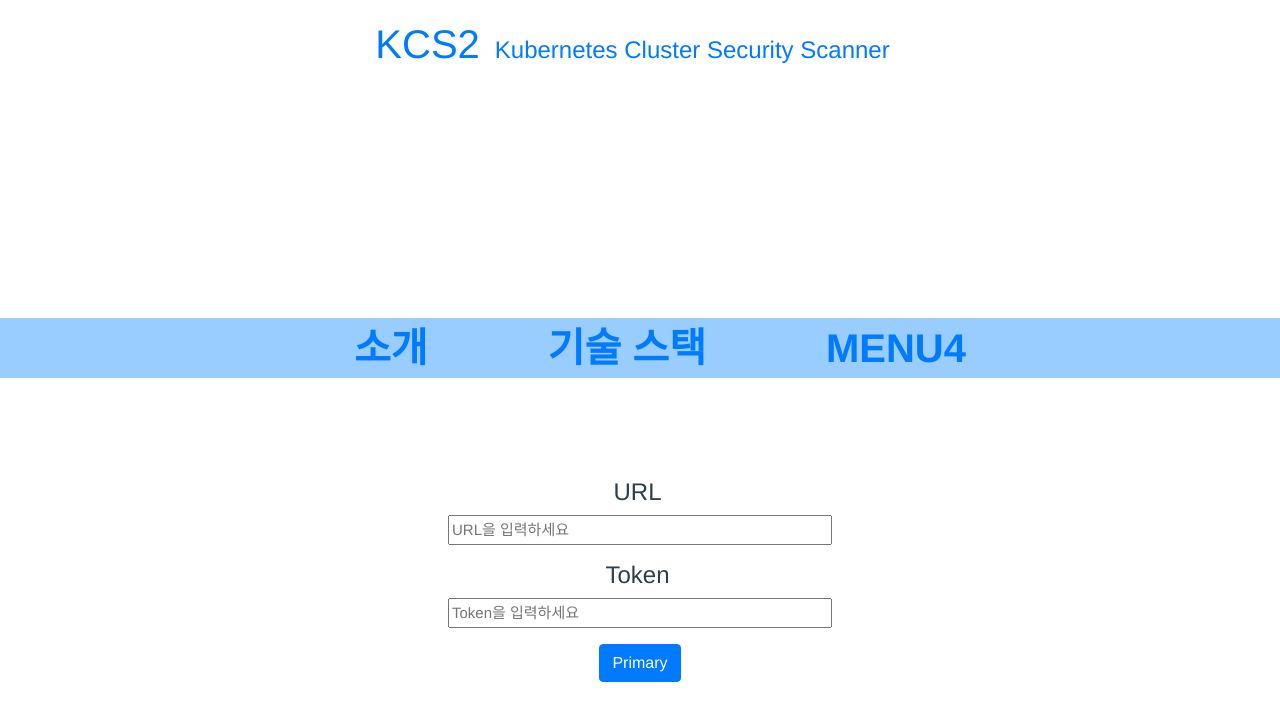
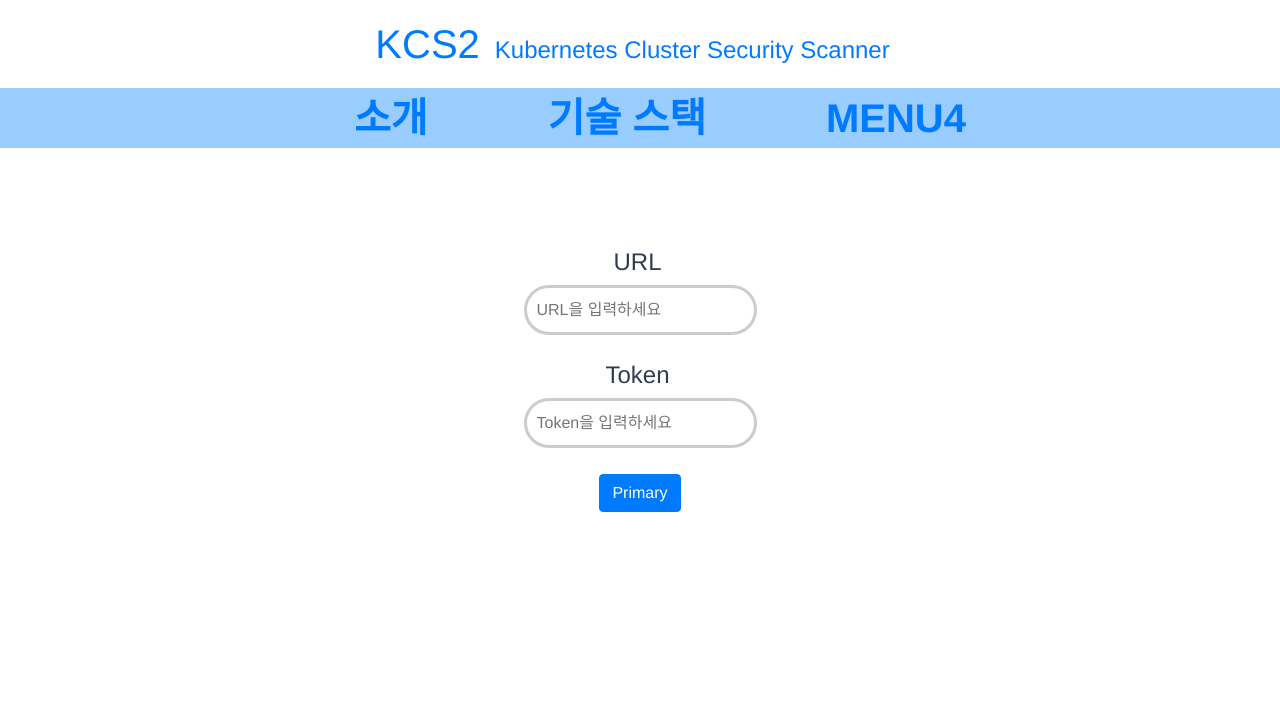
Before and after one commit to dra2sun7/final-front, a Vue app: page / in a window 1280 px wide. Both pictures are taken after a click on the link "MENU4". Shown: the top 720 px of the page. Built offline with nearby package versions, Linux system fonts and the light colour scheme.

Commit message:
Frontend ver1.3

```diff
--- a/src/App.vue
+++ b/src/App.vue
@@ -1,23 +1,23 @@
 
 <template>
+
   <link rel="stylesheet" href="https://stackpath.bootstrapcdn.com/bootstrap/4.1.3/css/bootstrap.min.css">
   <div class="black-bg" v-if="isLoading==true"><div class="container">
   <div class="spinner" style="margin-top: 250px;"></div>
   </div></div>
-
 
     <div class="black-bg" v-if="flag==true">
     <div class="container"><div class="text-box">
       <p v-for="message in logMessage" :key="message" v-html="formatLogMessage(message)"></p>
     </div></div><button type="button" class="btn btn-primary" style="margin-top: 10px;" @click="flag=false">닫기</button></div>
   <div>
-    <router-link to="/" class="header-link">
+    <router-link to="/" class="header-link" @click="toTheHome">
     <h1>KCS2</h1>
     <h4>Kubernetes Cluster Security Scanner</h4>
     </router-link>
   </div>
 
-  <div id='menu1'>
+  <div id='menu1' :style="{ marginTop: menuMarginTop + 'px' }">
     <ul>
       <li><a href='#' @click="showAbout">소개</a></li>
       <li><a href='#'>기술 스택</a></li>
@@ -26,12 +26,15 @@
   </div>
 
   <div v-if="usingSystem">
-    <h4 style="margin-right: 5px; margin-top: 100px;">URL</h4>
-    <p><input type="text" style="width: 30%; height: 30px; font-size: 15px;" v-model="apiServer" autocomplete="off" placeholder="URL을 입력하세요"></p>
+  <h4 style="margin-right: 5px; margin-top: 100px;">URL</h4>
+  <div class="input-group">
+    <p><input type="text" v-model="apiServer" autocomplete="off" placeholder="URL을 입력하세요"></p>
+  </div>
     <h4 style="margin-right: 5px;">Token</h4>
-    <p><input type= "password" style="width: 30%; height: 30px; font-size: 15px;" v-model="token" placeholder="Token을 입력하세요"></p>
-    <button type="button" class="btn btn-primary" @click="sendDataToBackend">Primary</button>
-
+  <div class="input-group">
+    <p><input type= "password" v-model="token" placeholder="Token을 입력하세요"></p>
+  </div>
+  <button type="button" class="btn btn-primary" @click="sendDataToBackend">Primary</button>
   </div>
 </template>
 
@@ -50,18 +53,37 @@ export default {
       flag : false,
       isLoading : false,
       apiServer : '',
-      token : ''
+      token : '',
+      menuMarginTop: 250,
     }
   },
   methods: {
+    toTheHome() {
+      this.usingSystem = false;
+      this.usingAbout = false;
+      this.flag = false;
+      this.isLoading = false;
+      this.apiServer = '';
+      this.token = '';
+      this.menuMarginTop = 250;
+      this.isMenuUp = false;
+      this.currentComponent = null;
+    },
     showAbout() {
+      this.moveMenu();
       this.usingSystem = false;
       this.usingAbout = true;
-
     },
     showSystem() {
+      this.moveMenu();
       this.usingAbout = false;
       this.usingSystem = true;
+    },
+    moveMenu() {
+      if (!this.isMenuUp){
+        this.menuMarginTop = 20;
+        this.isMenuUp = true;
+      }
     },
     formatLogMessage(rawLog) {
       // Process the log message here, such as adding line breaks or other formatting
@@ -113,9 +135,18 @@ div {
   padding: 20px;
 }
 
+
+#app {
+  font-family: Avenir, Helvetica, Arial, sans-serif;
+  -webkit-font-smoothing: antialiased;
+  -moz-osx-font-smoothing: grayscale;
+  text-align: center;
+  color: #2c3e50;
+  margin-top: 20px;
+}
 #menu1 {
   background: #99CCFF;
-  margin-top: 250px;
+  transition: margin-top 0.5s;
 }
 #menu1 ul {
   width: 1000px;
@@ -153,31 +184,12 @@ div {
   font-size: 16px; /* Adjust font size as needed */
 }
 
+.header-link h1,
+.header-link h4 {
+  display: inline;
+  margin-right: 15px;
+}
 
-#app {
-  font-family: Avenir, Helvetica, Arial, sans-serif;
-  -webkit-font-smoothing: antialiased;
-  -moz-osx-font-smoothing: grayscale;
-  text-align: center;
-  color: #2c3e50;
-  margin-top: 20px;
-}
-.text-box {
-  border: 1px solid #ccc; /* Add a border */
-  padding: 10px; /* Add some padding */
-  background-color: #f0f0f0; /* Set a background color */
-  border-radius: 5px; /* Add rounded corners */
-  margin-top: 10px; /* Adjust margin for spacing */
-
-  width: 1300px;
-  height: 600px;
-
-  overflow-y: scroll;
-  overflow-x: hidden;
-
-  text-align: left;
-  white-space: pre-line;
-}
 .container {
   display: flex;
   justify-content: center; /* Center horizontally */
@@ -202,6 +214,38 @@ div {
     0% { transform: rotate(0deg); }
     100% { transform: rotate(360deg); }
   }
+
+.text-box {
+  border: 3px solid #3498db; /* Add a border */
+  padding: 10px; /* Add some padding */
+  background-color: #f0f0f0; /* Set a background color */
+  border-radius: 5px; /* Add rounded corners */
+  margin-top: 10px; /* Adjust margin for spacing */
+
+  width: 1300px;
+  height: 600px;
+
+  overflow-y: scroll;
+  overflow-x: hidden;
+
+  text-align: left;
+  white-space: pre-line;
+}
+
+.input-group {
+  display: flex;
+  justify-content: center;
+  align-items: center;
+  margin-bottom: 10px;
+}
+
+.input-group input {
+  border: 3px solid #ccc;
+  padding: 10px;
+  background-color: #fff;
+  border-radius: 50px;
+}
+
 a {
   color: inherit; /* Use the default text color */
   text-decoration: none; /* Remove underline */
--- a/vue.config.js
+++ b/vue.config.js
@@ -2,7 +2,7 @@ module.exports = {
   transpileDependencies: ['vue'],
 
   // npm run build 타겟 디렉토리 -> 해당 경로에 Vue 빌드 출력물 생성됨
-  outputDir: '../backend/src/main/resources/static',
+  outputDir: './src/build',
 
   // npm run serve 개발 진행시에 포트가 다르기 때문에 프록시 설정
   devServer: {
```
